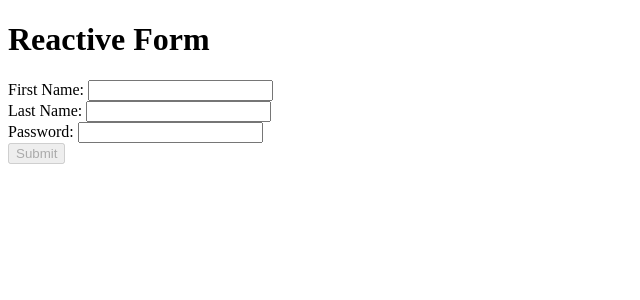
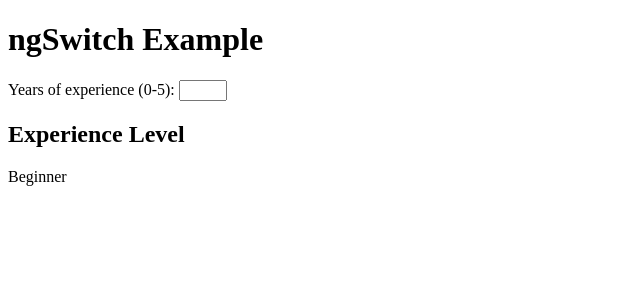
Before and after one commit to seanmisra/angular-coding-exercises, an Angular app: page / in a window 1280 px wide. Shown: the top 300 px of the page, without its empty margins (0-640 px from the left). Built offline with nearby package versions, Linux system fonts and the light colour scheme.

Commit message:
Exercise 12: ngSwitch example

```diff
--- a/src/app/app.component.html
+++ b/src/app/app.component.html
@@ -1,17 +1,17 @@
-<h1>Reactive Form</h1>
+<h1>ngSwitch Example</h1>
 
-<form [formGroup]="userForm" (submit)="handleSubmit()">
-    <label for="firstName">First Name: </label>
-    <input id="firstName" formControlName="firstName">
-    <br>
+<form [formGroup]="userForm">
+    <label for="yearsOfExperience">Years of experience (0-5): </label>
+    <input type="number" max="5" min="0" id="yearsOfExperience" formControlName="yearsOfExperience">
+</form>
 
-    <label for="lastName">Last Name: </label>
-    <input id="lastName" formControlName="lastName">
-    <br>
-
-    <label for="password">Password: </label>
-    <input id="password" formControlName="password">
-    <br>
-
-    <button [disabled]="userForm.invalid">Submit</button>
-</form>
+<h2>Experience Level</h2>
+<div [ngSwitch]="years">
+    <div *ngSwitchCase="0">Beginner</div>
+    <div *ngSwitchCase="1">Beginner</div>
+    <div *ngSwitchCase="2">Experienced</div>
+    <div *ngSwitchCase="3">Experienced</div>
+    <div *ngSwitchCase="4">Advanced</div>
+    <div *ngSwitchCase="5">Advanced</div>
+    <div *ngSwitchDefault>Invalid, please enter a value between 0 and 5</div>
+</div>
--- a/src/app/app.component.ts
+++ b/src/app/app.component.ts
@@ -12,11 +12,17 @@ export class AppComponent implements OnInit {
 
   userForm: FormGroup;
 
+  get years() {
+    if (this.userForm && this.userForm.get('yearsOfExperience')) {
+      return this.userForm.get('yearsOfExperience').value
+    } else {
+      return null;
+    }
+  }
+
   constructor(private testData: TestData) {
     this.userForm = new FormGroup({
-      firstName: new FormControl('', Validators.required),
-      lastName: new FormControl('', Validators.required),
-      password: new FormControl('', Validators.required)
+      yearsOfExperience: new FormControl('')
     });
   }
 
--- a/tsconfig.json
+++ b/tsconfig.json
@@ -6,7 +6,7 @@
     "baseUrl": "./",
     "outDir": "./dist/out-tsc",
     "forceConsistentCasingInFileNames": true,
-    "strict": true,
+    "strict": false,
     "noImplicitOverride": true,
     "noPropertyAccessFromIndexSignature": true,
     "noImplicitReturns": true,
```
Also changed, not shown: 1 other file (tests, documents, lock files or other folders).
